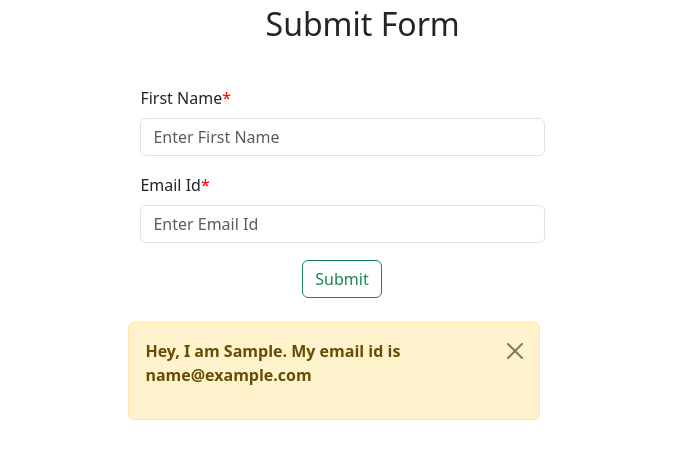
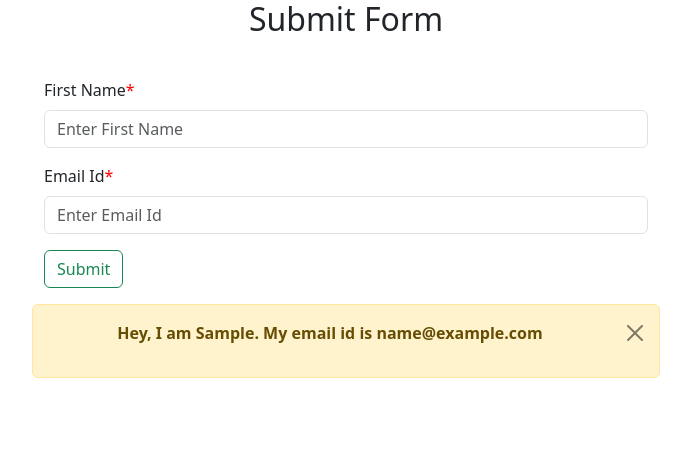
Before and after one commit to ankit271/Student-form, a plain HTML site: page index.html in a window 1280 px wide. Both pictures are taken after typing "Sample", "name@example.com" into the empty fields and a click on the button "Submit". Shown: the whole page, without its empty margins (294-985 px from the left). Drawn offline with nearby package versions, Linux system fonts and the light colour scheme.

Commit message:
Modify Index file

```diff
--- a/index.html
+++ b/index.html
@@ -8,25 +8,10 @@
   </head>
 </head>
 <style>
-    body{
-        margin-left: 33%;
-    }
     .container{
         margin-top: 5%;
     }
-    .row{
-        margin-top: 2%;
-    }
-    h2{
-        margin-left: 16%;
-        margin-top: 5px;
-    }
-    button{
-        margin-left: 40%;
-    }
-    #alert{
-        width: 48% !important;
-    }
+
     label::after{
         content: "*";
         color: red;
@@ -34,34 +19,41 @@
 </style>
 <script src="https://cdn.jsdelivr.net/npm/bootstrap@5.0.2/dist/js/bootstrap.bundle.min.js" integrity="sha384-MrcW6ZMFYlzcLA8Nl+NtUVF0sA7MsXsP1UyJoMp4YLEuNSfAP+JcXn/tWtIaxVXM" crossorigin="anonymous"></script>
 <body>
-    <h2>
+
+<div class="row">
+    <h2 style="text-align: center;">
         Submit Form
     </h2>
-    <div class="container">
-        <div class="row">
-            <div class="col-md-6">
+    <div class="col-md-3"></div>
+    <div class="col-md-6">
+        <div class="container">
+            <div class="mb-3">
                 <label for="name" class="form-label">First Name</label>
                 <input type="text" class="form-control" placeholder="Enter First Name" id="name">
             </div>
-        </div>
-        <div class="row">
-            <div class="col-md-6">
+            <div class="mb-3">
                 <label for="email" class="form-label">Email Id</label>
                 <input type="email" class="form-control" placeholder="Enter Email Id" id="email">
             </div>
-        </div>
-        <div class="row">
-            <div class="col-md-6">
+            <div class="mb-3">
                 <button type="submit" class="btn btn-outline-success" onclick="validateAdd()">Submit</button>
             </div>
         </div>
     </div>
-<br>
+    <div class="col-md-3"></div>
+    <br>
+    <div class="col-md-3"></div>
+    <div class="col-md-6">
+    <div class="alert alert-warning alert-dismissible fade show" role="alert" style="display: none;" id="alert">
+        <strong><p id="message" style="text-align: center;"></p></strong>
+        <button type="button" class="btn-close" data-bs-dismiss="alert" aria-label="Close"></button>
+    </div>
+    <div class="col-md-3"></div>
+</div>
+</div>
 
-    <div class="alert alert-warning alert-dismissible fade show" role="alert" style="display: none;" id="alert">
-        <strong><p id="message"></p></strong>
-        <button type="button" class="btn-close" data-bs-dismiss="alert" aria-label="Close"></button>
-      </div>
+
+
 </body>
 
 <script>
```
